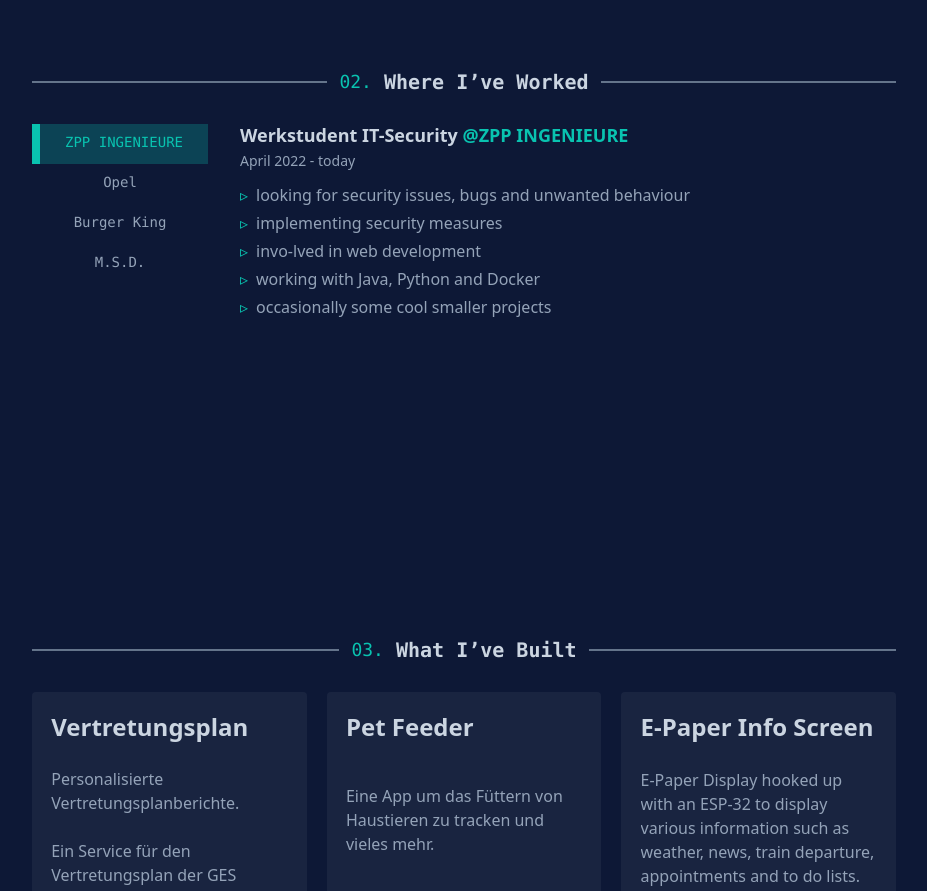
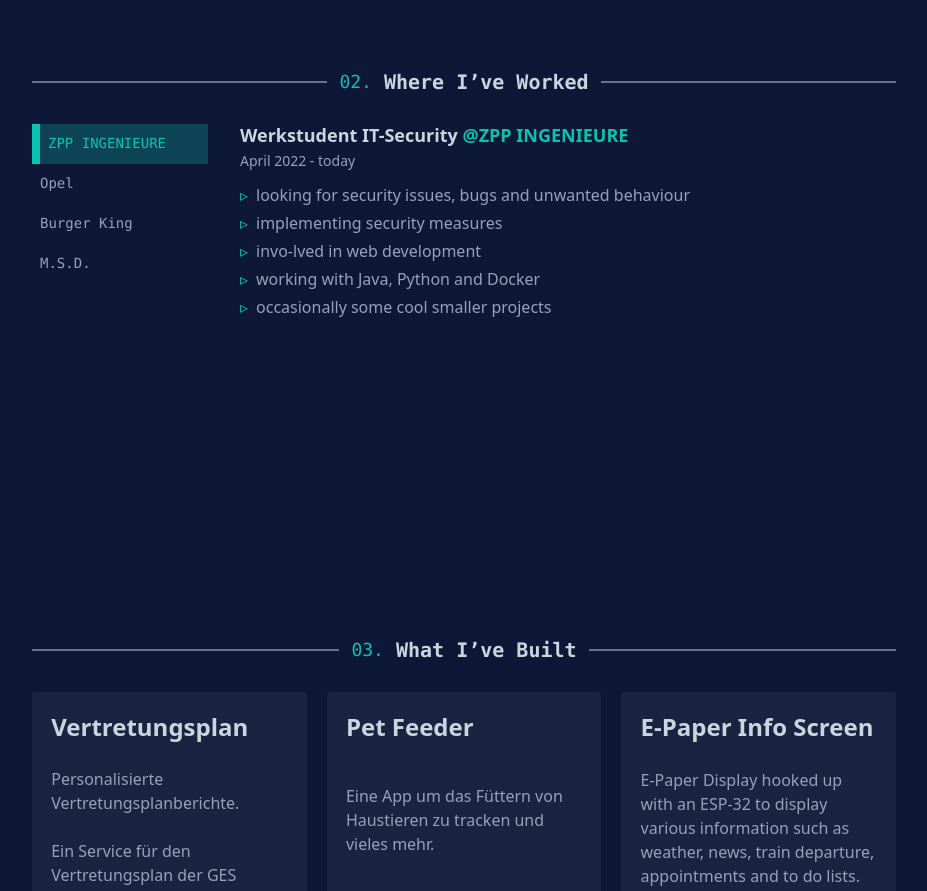
Before and after one commit to tayfunceylan/portfolio, a SvelteKit app: page / in a window 1280 px wide. Shown: the part 1700-2591 px from the top of the page, without its empty margins (176-1103 px from the left). Built offline with nearby package versions, Linux system fonts and the light colour scheme.

Commit message:
- fixed spacing

```diff
--- a/src/routes/S02_Jobs.svelte
+++ b/src/routes/S02_Jobs.svelte
@@ -89,7 +89,7 @@
 				>
 					<input type="radio" name="company" id={company} class="peer hidden" checked={i === 0} />
 					<div
-						class="text-nowrap p-2 text-center font-mono text-sm transition peer-checked:text-mint-tulip-500"
+						class="mt-[1px] text-nowrap p-2 text-center font-mono text-sm transition peer-checked:text-mint-tulip-500 md:text-left"
 					>
 						{company}
 					</div>
```
